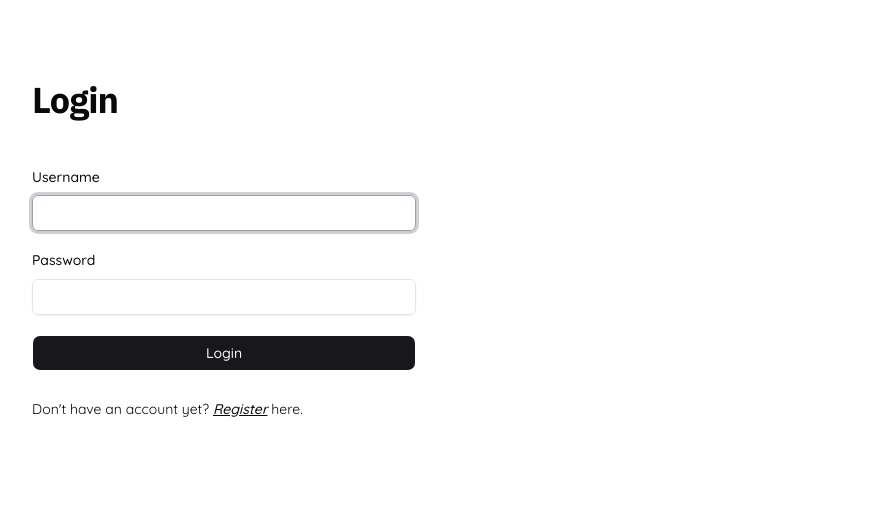
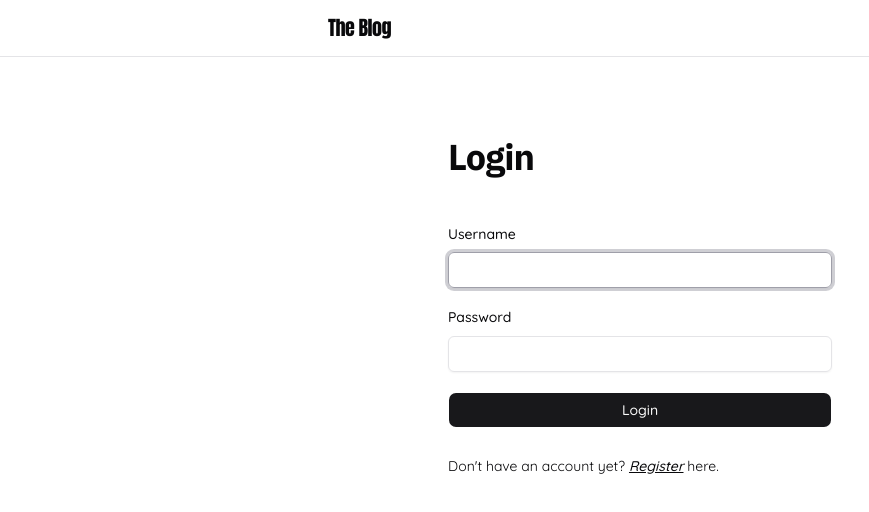
Before and after one commit to jameschen215/blog-app, a SvelteKit app: page /auth/login in a window 1280 px wide. Shown: the top 512 px of the page, without its empty margins (0-869 px from the left). Built offline with nearby package versions, Linux system fonts and the light colour scheme; no server answers.

Commit message:
feat(auth): add minimal layout for auth routes
Adds auth/+layout.svelte with a bare header showing only the brand link
and a centered max-w-2xl content area. Keeps auth pages visually
consistent with the rest of the app without inheriting the full public
header and its search/write/avatar actions.

```diff
--- a/src/routes/(public)/+page.svelte
+++ b/src/routes/(public)/+page.svelte
@@ -97,7 +97,7 @@
 		{#each sortedPosts as post (post.id)}
 			<a
 				href="/posts/{post.id}"
-				class="-mx-6 grid grid-cols-1 items-start gap-4 border-t border-border px-3 py-5 transition-colors hover:bg-accent/30 sm:grid-cols-[1fr_auto]"
+				class="-mx-6 grid grid-cols-1 items-start gap-4 border-t border-border py-5 transition-colors hover:bg-accent/30 sm:grid-cols-[1fr_auto] sm:px-3"
 			>
 				<!-- Left: text content -->
 				<div class="min-w-0">
--- /dev/null
+++ b/src/routes/auth/+layout.svelte
@@ -0,0 +1,21 @@
+<script lang="ts">
+	let { children } = $props();
+</script>
+
+<div class="flex min-h-screen flex-col items-center">
+	<!-- Minimal header — just the brand -->
+	<header class="w-full border-b border-border">
+		<div class="mx-auto flex h-14 w-full max-w-2xl items-center px-6">
+			<a
+				href="/"
+				class="font-anton text-xl tracking-tight text-foreground transition-opacity hover:opacity-70"
+			>
+				The Blog
+			</a>
+		</div>
+	</header>
+
+	<main class="mx-auto flex w-full max-w-2xl flex-1 flex-col items-center px-6">
+		{@render children()}
+	</main>
+</div>
```
Also changed, not shown: 1 other file (tests, documents, lock files or other folders).
